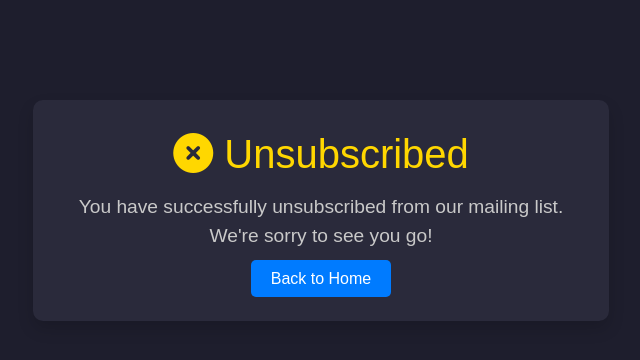
After one commit to justinnonso05/Blog_backend, a Django app: template main/templates/main/unsubscribe.html in a window 1280 px wide. The commit adds this page. Shown: the top 360 px of the page, without its empty margins (319-959 px from the left). Run offline with Django 5.2, Linux system fonts and the light colour scheme; the template is opened without the code that fills it, so the values that code supplies are empty; some libraries are stand-ins or nearby versions.

Commit message:
unsubscribe

```diff
--- a/main/templates/main/email.html
+++ b/main/templates/main/email.html
@@ -64,7 +64,7 @@
             <a href="{{ blog_url }}" class="read-more">Read More</a>
         </div>
         <div class="email-footer">
-            <p>You are receiving this email because you subscribed to our blog. If you wish to unsubscribe, please click <a href="#">here</a>.</p>
+            <p>You are receiving this email because you subscribed to our blog. If you wish to unsubscribe, please click <a href="{{ unsubscribe }}">here</a>.</p>
             <p>© 2024 Lumen Blog. All rights reserved.</p>
         </div>
     </div>
--- /dev/null
+++ b/main/templates/main/unsubscribe.html
@@ -0,0 +1,60 @@
+<!DOCTYPE html>
+<html lang="en">
+<head>
+    <meta charset="UTF-8">
+    <meta name="viewport" content="width=device-width, initial-scale=1.0">
+    <title>Unsubscribed</title>
+    <link href="https://cdnjs.cloudflare.com/ajax/libs/font-awesome/6.0.0-beta3/css/all.min.css" rel="stylesheet">
+    <link href="https://cdnjs.cloudflare.com/ajax/libs/bootstrap/5.1.3/css/bootstrap.min.css" rel="stylesheet">
+    <style>
+        body {
+            background-color: #1e1e2d;
+            color: #f1f1f1;
+            font-family: Arial, sans-serif;
+        }
+        .container {
+            max-width: 600px;
+            margin: 100px auto;
+            text-align: center;
+        }
+        .unsubscribe-message {
+            background-color: #2a2a3b;
+            padding: 30px;
+            border-radius: 10px;
+        }
+        .unsubscribe-message h1 {
+            font-size: 2.5rem;
+            margin-bottom: 15px;
+            color: #ffd700;
+        }
+        .unsubscribe-message p {
+            font-size: 1.2rem;
+            color: #c9c9c9;
+        }
+        .back-home-btn {
+            margin-top: 20px;
+            color: #fff;
+            background-color: #007bff;
+            border: none;
+            text-decoration: none;
+            padding: 10px 20px;
+            font-size: 1rem;
+            border-radius: 5px;
+            transition: background-color 0.3s ease;
+        }
+        .back-home-btn:hover {
+            background-color: #0056b3;
+            color: #fff;
+        }
+    </style>
+</head>
+<body>
+    <div class="container">
+        <div class="unsubscribe-message shadow">
+            <h1><i class="fas fa-times-circle"></i> Unsubscribed</h1>
+            <p>You have successfully unsubscribed from our mailing list.<br>We're sorry to see you go!</p>
+            <a href="https://blog-test-mauve-psi.vercel.app/" class="back-home-btn">Back to Home</a>
+        </div>
+    </div>
+</body>
+</html>
--- a/main/templates/main/welcome.html
+++ b/main/templates/main/welcome.html
@@ -72,7 +72,7 @@
             <p>Best regards,<br>The Blog Team</p>
         </div>
         <div class="footer">
-            <p>You are receiving this email because you subscribed to our blog. If you wish to unsubscribe, please click <a href="#">here</a>.</p>
+            <p>You are receiving this email because you subscribed to our blog. If you wish to unsubscribe, please click <a href="{{ unsubscribe }}">here</a>.</p>
             <p>© 2024 Lumen Blog. All rights reserved.</p>
         </div>
     </div>
--- a/main/urls.py
+++ b/main/urls.py
@@ -1,10 +1,11 @@
 from django.urls import path
-from .views import BlogListCreateView, BlogDetailView, CommentListView, SubscriberListCreate
+from .views import BlogListCreateView, BlogDetailView, CommentListView, SubscriberListCreate, unsubscribe
 
 urlpatterns = [
     path('api/blogs/', BlogListCreateView.as_view(), name='blog-list'),
     path('api/blogs/detail/', BlogDetailView.as_view(), name='blog-detail'),
     path('api/blogs/comments/', CommentListView.as_view(), name='blog-comment'),
     path('api/subscribe/', SubscriberListCreate.as_view(), name='suscribe'),
+    path('unsubscribe/<uuid:token>/', unsubscribe, name='unsubscribe'),
     # path('admin/upload-image/', upload_image, name='upload_image'),
 ]
```
Also changed, not shown: main/models.py (+29 -5 lines), main/signals.py (+19 -8 lines), main/views.py (+13 -1 lines), main/migrations/0024_alter_subscriber_email.py (added), main/migrations/0025_alter_blog_category.py (added), main/migrations/0026_subscriber_unsubscribe_token.py (added).
